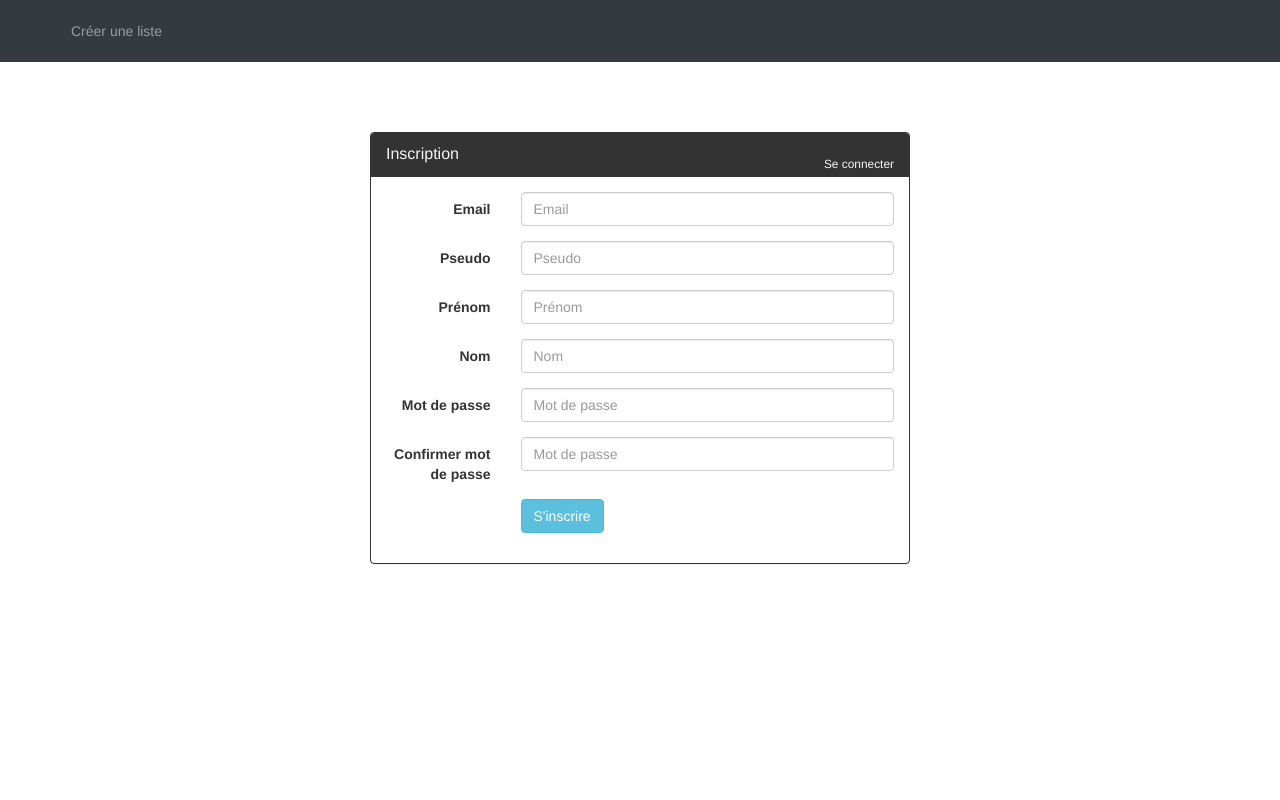
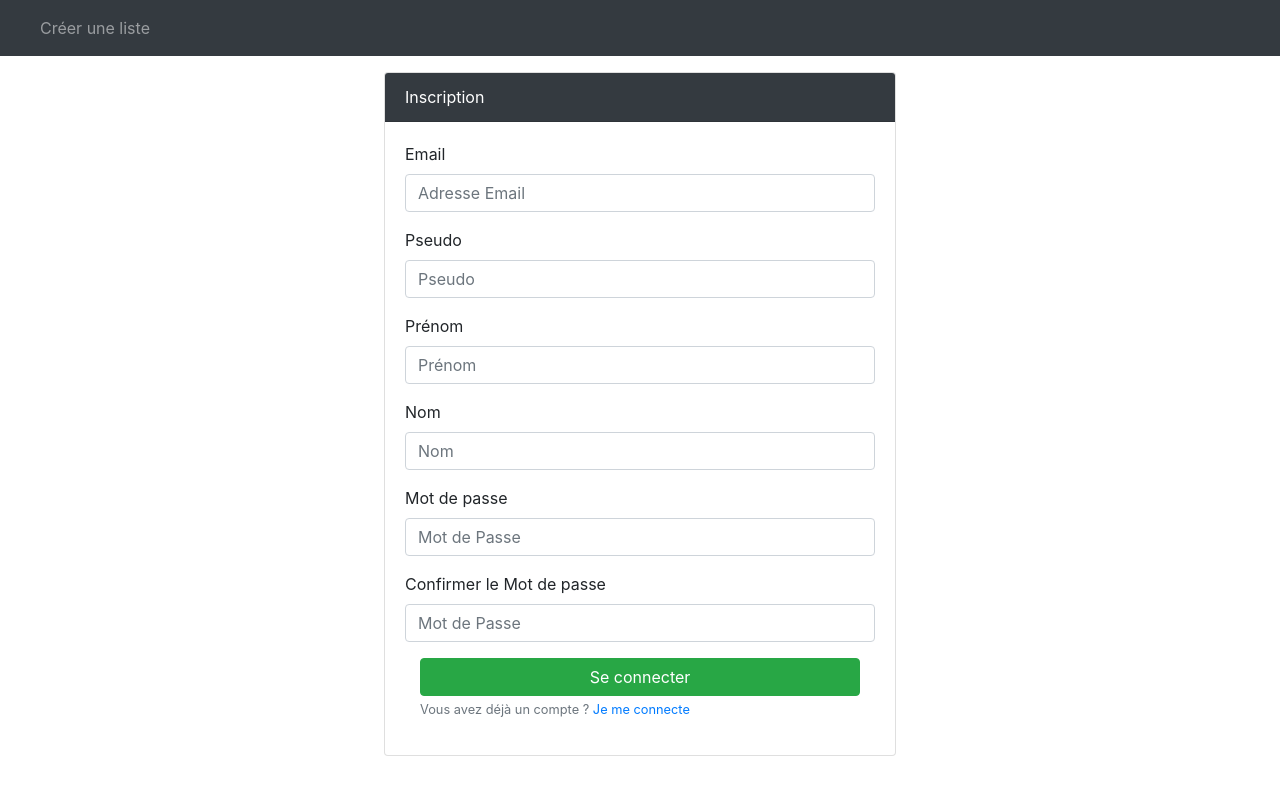
Before and after one commit to Flachag/mywishlist, a PHP site: the page made by app/Views/pages/register.twig in a window 1280 px wide. Run offline with PHP 8.4, Linux system fonts and the light colour scheme; the template is opened without the code that fills it, so the values that code supplies are empty; some libraries are stand-ins or nearby versions.

Commit message:
Systeme de compte fonctionnel
Signed-off-by: Flachag <flavien.chagras@protonmail.com>

```diff
--- /dev/null
+++ b/app/Views/pages/account.twig
@@ -0,0 +1,2 @@
+{% extends "layout.twig" %}
+{% block title 'Mon compte' %}
--- a/app/Views/pages/register.twig
+++ b/app/Views/pages/register.twig
@@ -1,9 +1,8 @@
 {% extends "layout.twig" %}
-{% block title 'Connexion' %}
+{% block title 'Inscription' %}
 
 {% block stylesheets %}
     <link rel="stylesheet" type="text/css" href="{{ base_path }}/public/css/app.css">
-    <link rel="stylesheet" type="text/css" href="{{ base_path }}/public/css/login.css" id="bootstrap-css">
 {% endblock %}
 
 {% block content %}
@@ -27,67 +26,76 @@
             </div>
         {% endfor %}
     {% endif %}
-        <div id="signupbox" style="margin-top:50px"  class="mainbox col-md-6 col-md-offset-3 col-sm-8 col-sm-offset-2">
-            <div class="panel panel-info">
-                <div class="panel-heading">
-                    <div class="panel-title">Inscription</div>
-                    <div style="float:right; font-size: 85%; position: relative; top:-10px"><a style="color: whitesmoke" id="signinlink" href="{{ path_for('loginPage') }}">
-                            Se connecter</a></div>
+    <div class="card mt-3 ml-auto mr-auto" style="max-width: 32rem; min-width: 25rem;">
+        <div class="card-header text-white bg-dark">
+            Inscription
         </div>
-                <div class="panel-body">
-                    <form method="post" id="signupform" class="form-horizontal" role="form" action="{{ path_for('inscription') }}">
+        <div class="card-body">
+            <div style="display:none" id="login-alert" class="alert alert-danger col-sm-12"></div>
+            <form id="registerform" class="form-horizontal" role="form" method="post" action="{{ path_for("sendInscription") }}" >
+                <div class="mb-3">
                     <div class="form-group">
-                            <label for="email" class="col-md-3 control-label">Email</label>
-                            <div class="col-md-9">
-                                <input type="text" class="form-control" name="email" placeholder="Email">
+                        <label for="register-email">Email</label>
+                        <input type="email" class="form-control" id="register-email" name="email" placeholder="Adresse Email" required>
+                        <div class="invalid-feedback" style="width: 100%;">
+                            Adresse email valide requis.
                         </div>
                     </div>
-
+                </div>
+                <div class="mb-3">
                     <div class="form-group">
-                            <label for="pseudo" class="col-md-3 control-label">Pseudo</label>
-                            <div class="col-md-9">
-                                <input type="text" class="form-control" name="pseudo" placeholder="Pseudo">
+                        <label for="register-pseudo">Pseudo</label>
+                        <input type="text" class="form-control" id="register-pseudo" name="pseudo" placeholder="Pseudo" required>
+                        <div class="invalid-feedback" style="width: 100%;">
+                            Pseudo requis.
                         </div>
                     </div>
-
+                </div>
+                <div class="mb-3">
                     <div class="form-group">
-                            <label for="prenom" class="col-md-3 control-label">Prénom</label>
-                            <div class="col-md-9">
-                                <input type="text" class="form-control" name="prenom" placeholder="Prénom">
+                        <label for="register-prenom">Prénom</label>
+                        <input type="text" class="form-control" id="register-prenom" name="prenom" placeholder="Prénom" required>
+                        <div class="invalid-feedback" style="width: 100%;">
+                            Prénom requis.
+                        </div>
+                    </div>
+                </div>
+                <div class="mb-3">
+                    <div class="form-group">
+                        <label for="register-nom">Nom</label>
+                        <input type="text" class="form-control" id="register-nom" name="nom" placeholder="Nom" required>
+                        <div class="invalid-feedback" style="width: 100%;">
+                            Nom requis.
+                        </div>
+                    </div>
+                </div>
+                <div class="mb-3">
+                    <div class="form-group">
+                        <label for="register-password">Mot de passe</label>
+                        <input type="password" class="form-control" id="register-password" name="password" placeholder="Mot de Passe" required>
+                        <div class="invalid-feedback" style="width: 100%;">
+                            Mot de passe requis.
+                        </div>
+                    </div>
+                </div>
+                <div class="mb-3">
+                    <div class="form-group">
+                        <label for="register-password">Confirmer le Mot de passe</label>
+                        <input type="password" class="form-control" id="register-password" name="passwordconfirm" placeholder="Mot de Passe" required>
+                        <div class="invalid-feedback" style="width: 100%;">
+                            Mot de passe requis.
+                        </div>
                     </div>
                 </div>
                 <div class="form-group">
-                            <label for="nom" class="col-md-3 control-label">Nom</label>
-                            <div class="col-md-9">
-                                <input type="text" class="form-control" name="nom" placeholder="Nom">
-                            </div>
-                        </div>
-
-                        <div class="form-group">
-                            <label for="password" class="col-md-3 control-label">Mot de passe</label>
-                            <div class="col-md-9">
-                                <input type="password" class="form-control" name="password" placeholder="Mot de passe">
-                            </div>
-                        </div>
-
-                        <div class="form-group">
-                            <label for="passwordconfirm" class="col-md-3 control-label">Confirmer mot de
-                                passe</label>
-                            <div class="col-md-9">
-                                <input type="password" class="form-control" name="passwordconfirm"
-                                       placeholder="Mot de passe">
-                            </div>
-                        </div>
-
-                        <div class="form-group">
-                            <div class="col-md-offset-3 col-md-9">
-                                <button id="btn-signup" type="submit" class="btn btn-info"><i
-                                            class="icon-hand-right"></i>S'inscrire
-                                </button>
+                    <div class="col-md-12 control">
+                        <button class="btn btn-success btn-block" type="submit">Se connecter</button>
+                        <small class="form-text text-muted">
+                            Vous avez déjà un compte ? <a href="{{ path_for("inscriptionPage") }}">Je me connecte</a>
+                        </small>
                     </div>
                 </div>
             </form>
         </div>
     </div>
-        </div>
 {% endblock %}
```
Also changed, not shown: app/Controllers/ConnectionController.php (+21 -6 lines), app/Views/pages/login.twig (+28 -30 lines), index.php (+5 -2 lines). Lines whose indentation alone changed are shown as unchanged.
